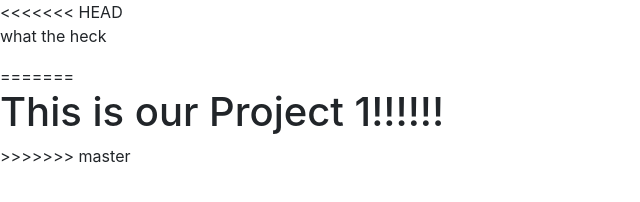
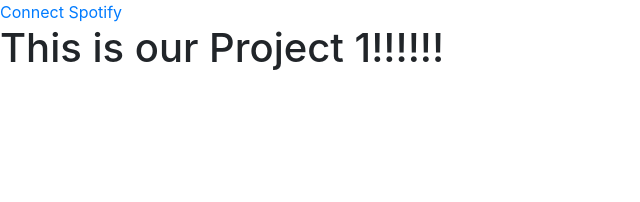
Before and after one commit to davemeneses/ProjectOne, a plain HTML site: page index.html in a window 1280 px wide. Shown: the whole page, without its empty margins (0-640 px from the left). Drawn offline with nearby package versions, Linux system fonts and the light colour scheme.

Commit message:
added changes

```diff
--- a/index.html
+++ b/index.html
@@ -4,12 +4,15 @@
     <meta charset="UTF-8" />
     <meta name="viewport" content="width=device-width, initial-scale=1.0" />
     <meta http-equiv="X-UA-Compatible" content="ie=edge" />
-<<<<<<< HEAD
+
+    <title>Document</title>
+
     <script
       src="https://code.jquery.com/jquery-3.3.1.min.js"
       integrity="sha256-FgpCb/KJQlLNfOu91ta32o/NMZxltwRo8QtmkMRdAu8="
       crossorigin="anonymous"
     ></script>
+
     <link
       rel="stylesheet"
       href="https://stackpath.bootstrapcdn.com/bootstrap/4.3.1/css/bootstrap.min.css"
@@ -17,16 +20,15 @@
       crossorigin="anonymous"
     />
     <link rel="stylesheet" type="text/css" href="./assets/css/style.css" />
-    <title>Project One</title>
+    <script src="./assets/javascript/script.js"></script>
   </head>
   <body>
-    <p>what the heck</p>
-    <script src="./assets/javascript/script.js"></script>
-=======
-    <title>Project 1</title>
-  </head>
-  <body>
+    <a
+      id="spotify-login"
+      href="https://accounts.spotify.com/authorize?response_type=code&client_id=89925106e2f44201b6be245abb2f7728&scope=playlist-modify-public&redirect_uri=https://davemeneses.github.io/ProjectOne/"
+      >Connect Spotify</a
+    >
+
     <h1>This is our Project 1!!!!!!</h1>
->>>>>>> master
   </body>
 </html>
```
